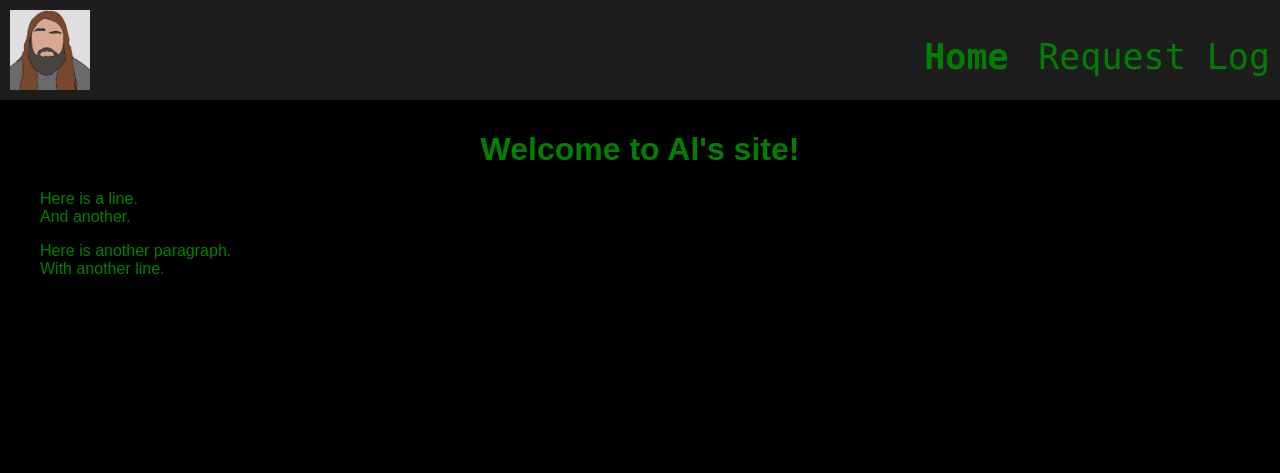
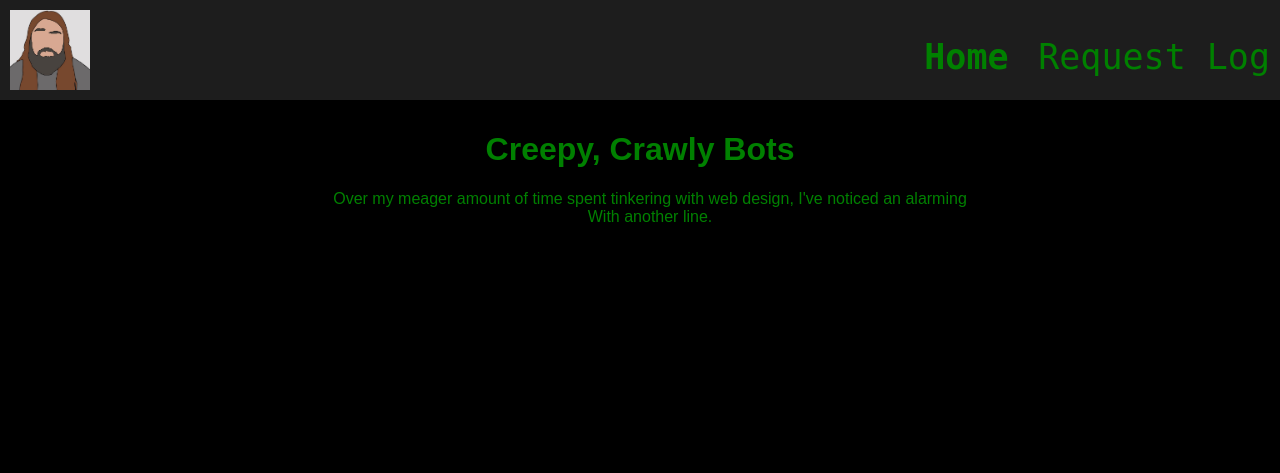
Before and after one commit to gtrspctr/webserver, a Flask app: page / in a window 1280 px wide. Shown: the top 473 px of the page. Run offline with Flask 3, Linux system fonts and the light colour scheme; data that the repository does not hold is empty.

Commit message:
Started updating home page

```diff
--- a/website/templates/index.html
+++ b/website/templates/index.html
@@ -14,15 +14,17 @@
 {% endblock %}
 
 {% block content %}
-    <center>
-        <h1>Welcome to Al's site!</h1>
-    </center>
-    <p>
-        Here is a line.<br>
-        And another.
-    </p>
-    <p>
-        Here is another paragraph.<br>
-        With another line.
-    </p>
+    <div id="title">
+        <center>
+            <h1>Creepy, Crawly Bots</h1>
+        </center>
+    </div>
+    <div id="body">
+        <center>
+            <p>
+                Over my meager amount of time spent tinkering with web design, I've noticed an alarming<br>
+                With another line.
+            </p>
+        </center>
+    </div>
 {% endblock %}
```
